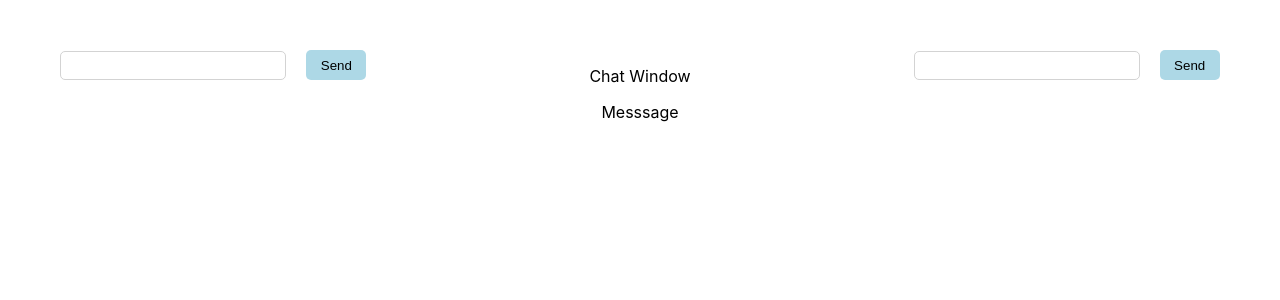
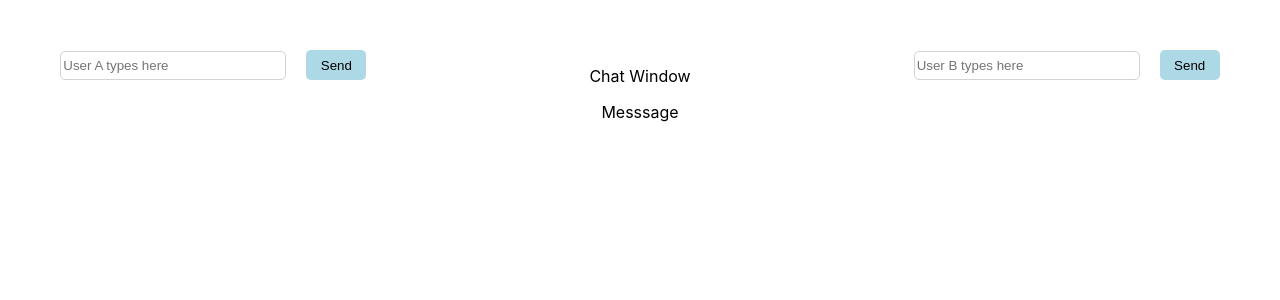
Before and after one commit to priyankapakhale/react-chatroom-app, a React (Create React App) app: page / in a window 1280 px wide. Shown: the top 300 px of the page. Built offline with nearby package versions, Linux system fonts and the light colour scheme.

Commit message:
- Added value and placeholder attributes to input text fields - created handleChange method which takes an event as input

```diff
--- a/src/components/Chatroom.js
+++ b/src/components/Chatroom.js
@@ -5,14 +5,20 @@ class Chatroom extends React.Component {
 	constructor() {
 		super()
 		this.state = {
+			messageA : "",
+			messageB : ""
 		}
+	}
+
+	handleChange(event) {
+
 	}
 
 	render() {
 		return (
 			<div className="main">
 				<div>
-					<input type="text" name="messageA" />
+					<input type="text" name="messageA" value={this.state.messageA} placeholder="User A types here"/>
 					<button>Send</button>
 				</div>
 				<div>
@@ -20,7 +26,7 @@ class Chatroom extends React.Component {
 					<Message />
 				</div>
 				<div>
-					<input type="text" name="messageA" />
+					<input type="text" name="messageA" value={this.state.messageB} placeholder="User B types here" />
 					<button>Send</button>
 				</div>
 			</div>
```
